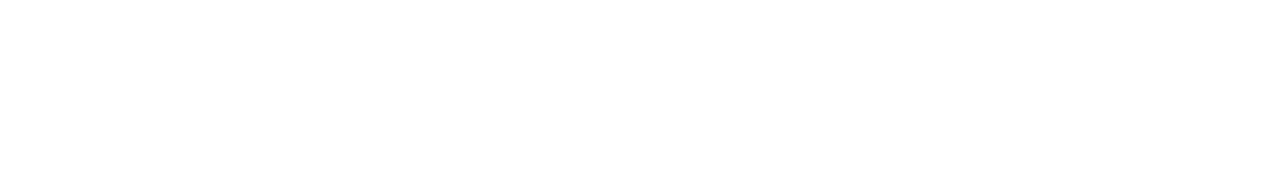
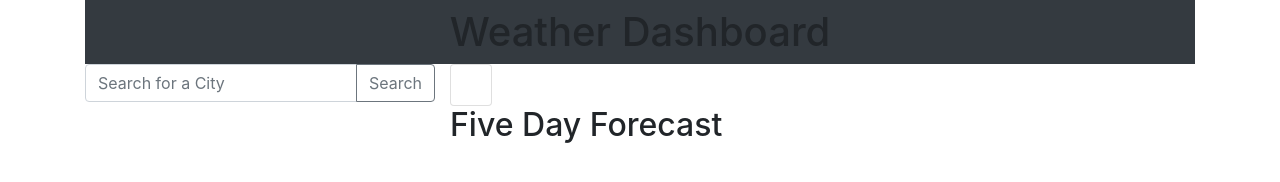
Before and after one commit to puakehaulani/6-Weather-Dashboard, a plain HTML site: page index.html in a window 1280 px wide. Drawn offline with nearby package versions, Linux system fonts and the light colour scheme.

Commit message:
structure of html with bootstrap finished, need styling and minor tweaks

```diff
--- a/index.html
+++ b/index.html
@@ -5,12 +5,62 @@
     <meta charset="UTF-8">
     <meta name="viewport" content="width=device-width, initial-scale=1.0">
     <title>Weather Dashboard</title>
+    <link rel="stylesheet" href="https://stackpath.bootstrapcdn.com/bootstrap/4.5.2/css/bootstrap.min.css"
+        integrity="sha384-JcKb8q3iqJ61gNV9KGb8thSsNjpSL0n8PARn9HuZOnIxN0hoP+VmmDGMN5t9UJ0Z" crossorigin="anonymous">
     <link rel="stylesheet" src="assets/styling/style.css">
 </head>
 
 <body>
+    <div class="container">
 
-    <script src="assets/javascript/script.js"></script>
+        <nav class="navbar navbar-dark bg-dark">
+            <span class="mb-0 mx-auto h1">Weather Dashboard
+            </span>
+        </nav>
+
+
+        <div class="row">
+
+            <!--left aside content-->
+            <div class="col-md-4">
+                <!--search box-->
+                <div class="input-group mb-3">
+                    <input type="text" class="form-control" placeholder="Search for a City">
+                    <div class="input-group-append">
+                        <button class="btn btn-outline-secondary" type="button" id="searchBtn">Search</button>
+                    </div>
+                </div>
+                <!--ul of search history-->
+                <ul>
+                </ul>
+            </div>
+
+            <!--main area content-->
+            <div class="col-md-8">
+                <div class="row">
+                    <!--current weather card-->
+                    <div class="card">
+                        <div class="card-body" id="current-weather">
+                        </div>
+                    </div>
+                </div>
+                <!--forecast weather row-->
+                <div class="row" id="five-forecast">
+                    <h2>Five Day Forecast</h2>
+                </div>
+            </div>
+
+        </div>
+        <script src="https://code.jquery.com/jquery-3.5.1.slim.min.js"
+            integrity="sha384-DfXdz2htPH0lsSSs5nCTpuj/zy4C+OGpamoFVy38MVBnE+IbbVYUew+OrCXaRkfj" crossorigin="anonymous">
+        </script>
+        <script src="https://cdn.jsdelivr.net/npm/popper.js@1.16.1/dist/umd/popper.min.js"
+            integrity="sha384-9/reFTGAW83EW2RDu2S0VKaIzap3H66lZH81PoYlFhbGU+6BZp6G7niu735Sk7lN" crossorigin="anonymous">
+        </script>
+        <script src="https://stackpath.bootstrapcdn.com/bootstrap/4.5.2/js/bootstrap.min.js"
+            integrity="sha384-B4gt1jrGC7Jh4AgTPSdUtOBvfO8shuf57BaghqFfPlYxofvL8/KUEfYiJOMMV+rV" crossorigin="anonymous">
+        </script>
+        <script src="assets/javascript/script.js"></script>
 </body>
 
 </html>
```
